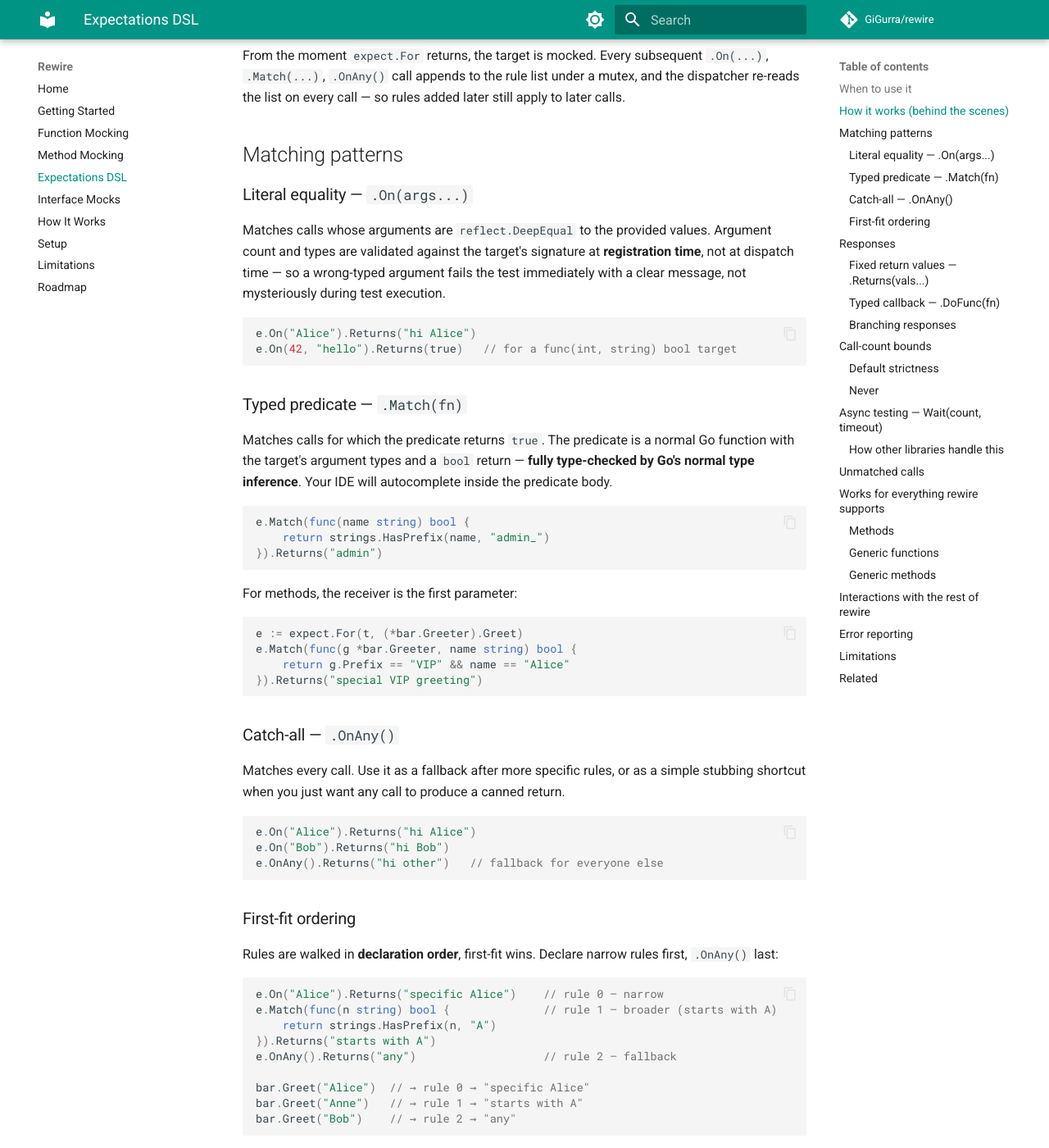
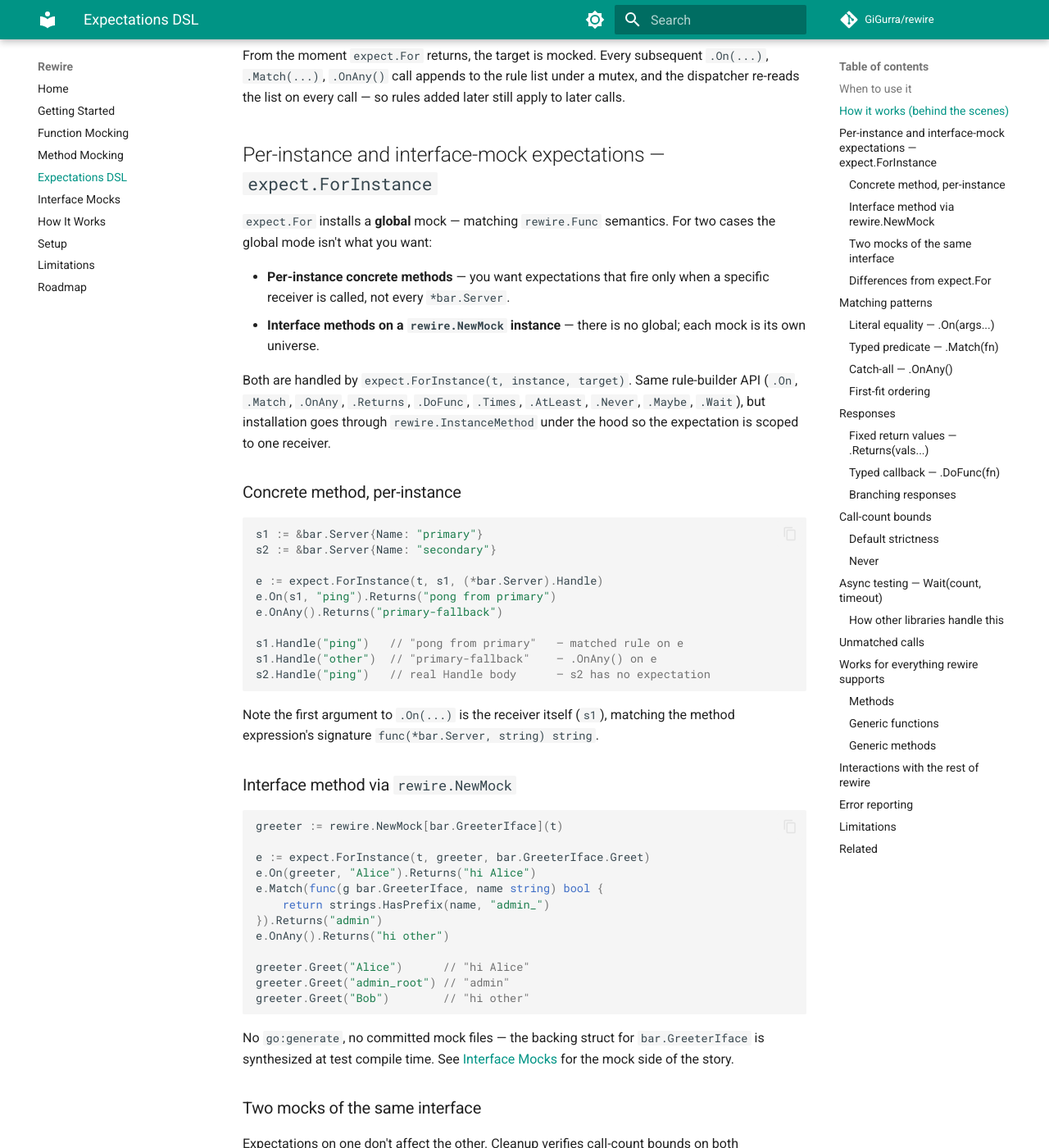
Before and after one commit to GiGurra/rewire, an MkDocs documentation site: the page built from docs/expectations.md, in a window 1280 px wide and 1400 px high, scrolled down 1200 px. Shown: the whole window at 82% size. Built offline with MkDocs 1.6.1 and Material for MkDocs 9.7.7, drawn with Linux system fonts in a browser that asks for light colours; comment, search, counter and statistics services are not loaded; some of the changed text lies outside the part shown.

Commit message:
Add expect.ForInstance — per-instance + interface-mock expectations
expect.ForInstance(t, instance, target) installs an expectation-driven
mock scoped to one receiver, using rewire.InstanceMethod under the
hood instead of rewire.Func. Same rule-builder API as expect.For
(.On/.Match/.OnAny/.Returns/.DoFunc/.Times/.AtLeast/.Never/.Maybe/
.Wait), same t.Cleanup verification — the only difference is install
path and scope.

Two use cases unlocked:
- Per-instance concrete methods: expect a specific *bar.Server to
  receive particular calls while other instances run the real body.
- Interface methods on rewire.NewMock instances: no go:generate, no
  committed mock files, full DSL power via
  expect.ForInstance(t, mock, bar.GreeterIface.Greet).

The real implementation is not captured for ForInstance (interface
method expressions have none, and per-instance concrete mocks already
get fallthrough at the wrapper level). AllowUnmatched is therefore
not supported on ForInstance — use an explicit .OnAny().Returns(...)
catch-all rule instead. The dispatcher guards defensively against a
nil realFn so stray .AllowUnmatched() calls return zeros rather than
panicking.

Also:
- New plan file plans/TODO_rename_refactor_once_done.md documents
  the naming-consistency pass we'll want to do once the library
  scope is stable. Deliberately deferred — piecemeal renames are
  more expensive than one coherent pass later.

Co-Authored-By: Claude Opus 4.6 (1M context) <noreply@anthropic.com>

````diff
--- a/docs/expectations.md
+++ b/docs/expectations.md
@@ -43,6 +43,77 @@ Each rule has its own matching logic and call-count bound, and cleanup automatic
 5. It returns the `*Expectation[F]` so the caller can build rules.
 
 From the moment `expect.For` returns, the target is mocked. Every subsequent `.On(...)`, `.Match(...)`, `.OnAny()` call appends to the rule list under a mutex, and the dispatcher re-reads the list on every call — so rules added later still apply to later calls.
+
+## Per-instance and interface-mock expectations — `expect.ForInstance`
+
+`expect.For` installs a **global** mock — matching `rewire.Func` semantics. For two cases the global mode isn't what you want:
+
+- **Per-instance concrete methods** — you want expectations that fire only when a specific receiver is called, not every `*bar.Server`.
+- **Interface methods on a `rewire.NewMock` instance** — there is no global; each mock is its own universe.
+
+Both are handled by `expect.ForInstance(t, instance, target)`. Same rule-builder API (`.On`, `.Match`, `.OnAny`, `.Returns`, `.DoFunc`, `.Times`, `.AtLeast`, `.Never`, `.Maybe`, `.Wait`), but installation goes through `rewire.InstanceMethod` under the hood so the expectation is scoped to one receiver.
+
+### Concrete method, per-instance
+
+```go
+s1 := &bar.Server{Name: "primary"}
+s2 := &bar.Server{Name: "secondary"}
+
+e := expect.ForInstance(t, s1, (*bar.Server).Handle)
+e.On(s1, "ping").Returns("pong from primary")
+e.OnAny().Returns("primary-fallback")
+
+s1.Handle("ping")   // "pong from primary"   — matched rule on e
+s1.Handle("other")  // "primary-fallback"    — .OnAny() on e
+s2.Handle("ping")   // real Handle body      — s2 has no expectation
+```
+
+Note the first argument to `.On(...)` is the receiver itself (`s1`), matching the method expression's signature `func(*bar.Server, string) string`.
+
+### Interface method via `rewire.NewMock`
+
+```go
+greeter := rewire.NewMock[bar.GreeterIface](t)
+
+e := expect.ForInstance(t, greeter, bar.GreeterIface.Greet)
+e.On(greeter, "Alice").Returns("hi Alice")
+e.Match(func(g bar.GreeterIface, name string) bool {
+    return strings.HasPrefix(name, "admin_")
+}).Returns("admin")
+e.OnAny().Returns("hi other")
+
+greeter.Greet("Alice")      // "hi Alice"
+greeter.Greet("admin_root") // "admin"
+greeter.Greet("Bob")        // "hi other"
+```
+
+No `go:generate`, no committed mock files — the backing struct for `bar.GreeterIface` is synthesized at test compile time. See [Interface Mocks](interface-mocks.md#toolexec-mocks-rewirenewmockt) for the mock side of the story.
+
+### Two mocks of the same interface
+
+Expectations on one don't affect the other. Cleanup verifies call-count bounds on both independently.
+
+```go
+g1 := rewire.NewMock[bar.GreeterIface](t)
+g2 := rewire.NewMock[bar.GreeterIface](t)
+
+e1 := expect.ForInstance(t, g1, bar.GreeterIface.Greet)
+e1.OnAny().Returns("from g1")
+
+e2 := expect.ForInstance(t, g2, bar.GreeterIface.Greet)
+e2.OnAny().Returns("from g2")
+```
+
+### Differences from `expect.For`
+
+| Feature | `For` | `ForInstance` |
+|---|---|---|
+| Install path | `rewire.Func` (global) | `rewire.InstanceMethod` (per-receiver) |
+| Valid targets | Free functions, method expressions (concrete types) | Pointer-receiver method expressions, interface method expressions |
+| Capture of real impl | Yes (used by `.AllowUnmatched()`) | No |
+| `.AllowUnmatched()` | Supported — falls through to real | Not supported — use `.OnAny().Returns(...)` as a catch-all rule |
+
+The rule-builder surface is otherwise identical — `Returns`, `DoFunc`, bounds (`Times`, `AtLeast`, `Never`, `Maybe`), and `Wait` all work exactly the same way.
 
 ## Matching patterns
 
````
Also changed, not shown: README.md (+2 -0 lines), plans/TODO_rename_refactor_once_done.md (added, +95 -0 lines), 3 other files.
